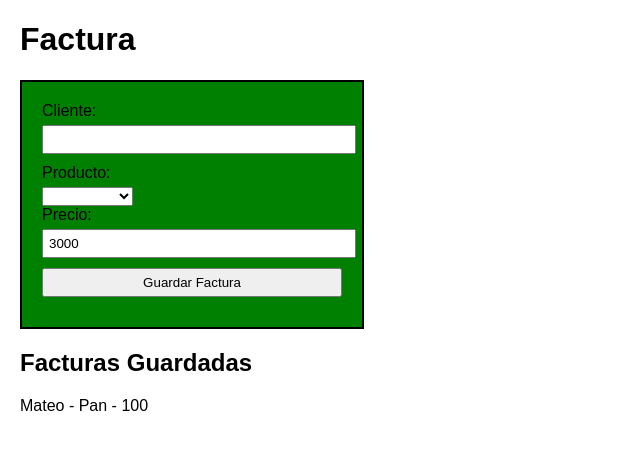
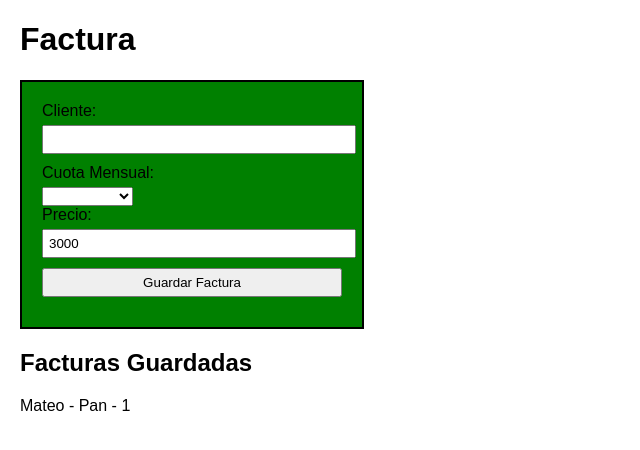
Before and after one commit to Tomirubiolo77/TRABAJOVERINI, a PHP site: page / in a window 1280 px wide. Shown: the top 450 px of the page, without its empty margins (0-640 px from the left). Run offline with PHP 8.4, Linux system fonts and the light colour scheme.

Commit message:
Update index.php

```diff
--- a/index.php
+++ b/index.php
@@ -13,7 +13,7 @@
             <input type="text" name="cliente" id="cliente" required><br>
 
             <!-- Etiqueta y campo para el nombre del producto -->
-            <label for="producto">Producto:</label>
+            <label for="producto">Cuota Mensual:</label>
             <select name="producto" id="producto">
                 <option value=""></option>
                 <option value="Enero">Enero</option>
@@ -50,7 +50,7 @@
                 $datos = explode('|', $factura);
 
                 // Imprime los datos de cada factura en una lista
-                echo "<li>{$datos[0]} - {$datos[1]} - {$datos[3]}</li>";
+                echo "<li>{$datos[0]} - {$datos[1]} - {$datos[2]}</li>";
             }
             ?>
         </ul>
```
